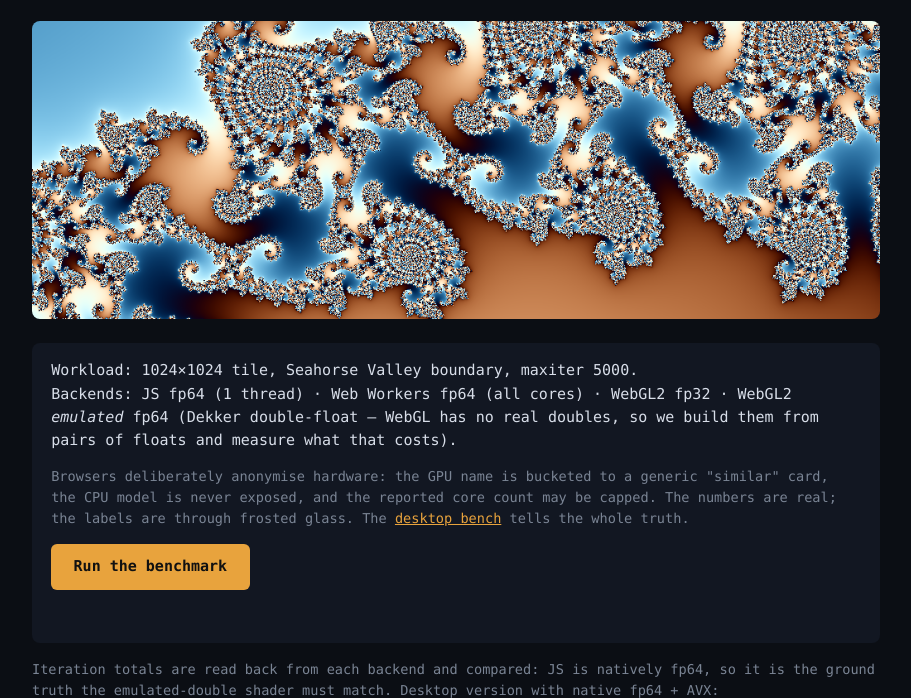
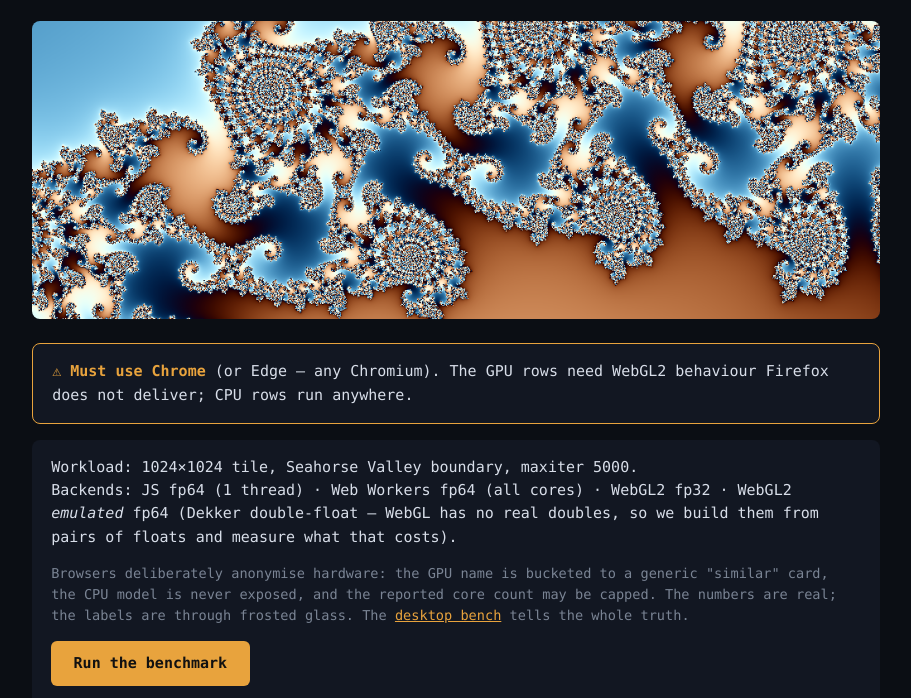
Before and after one commit to ash23x/fraktalz, a plain HTML site: page web/index.html in a window 1280 px wide. Shown: the part 124-822 px from the top of the page, without its empty margins (184-1095 px from the left). Drawn offline with Linux system fonts and the light colour scheme.

Commit message:
web: 'must use Chrome' banner front and centre

```diff
--- a/web/index.html
+++ b/web/index.html
@@ -34,6 +34,11 @@
 
   <canvas id="hero" width="1024" height="360"></canvas>
 
+  <div class="card" style="border:1px solid var(--acc)">
+    <b style="color:var(--acc)">&#9888; Must use Chrome</b> (or Edge — any
+    Chromium). The GPU rows need WebGL2 behaviour Firefox does not deliver;
+    CPU rows run anywhere.
+  </div>
   <div class="card">
     Workload: 1024&times;1024 tile, Seahorse Valley boundary, maxiter 5000.<br>
     Backends: JS fp64 (1 thread) &middot; Web Workers fp64 (all cores) &middot;
```
